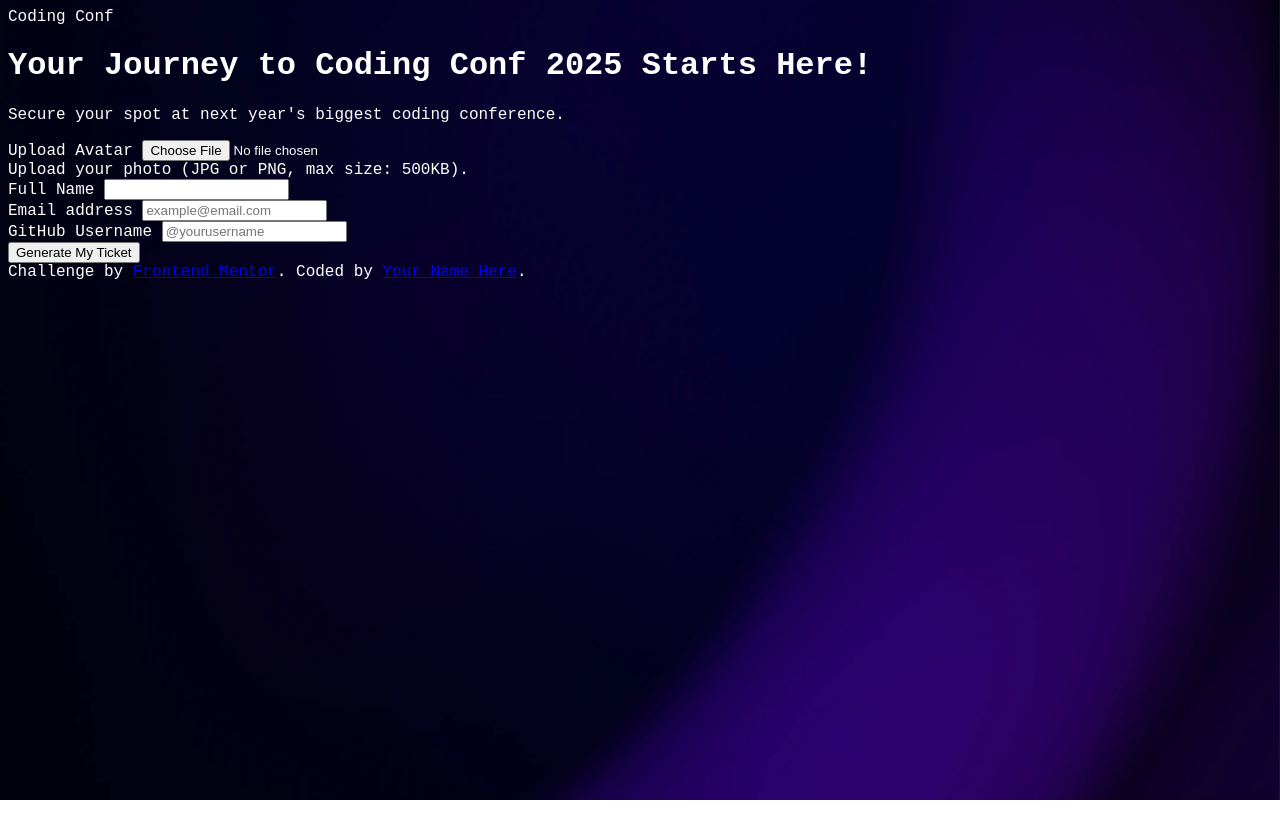
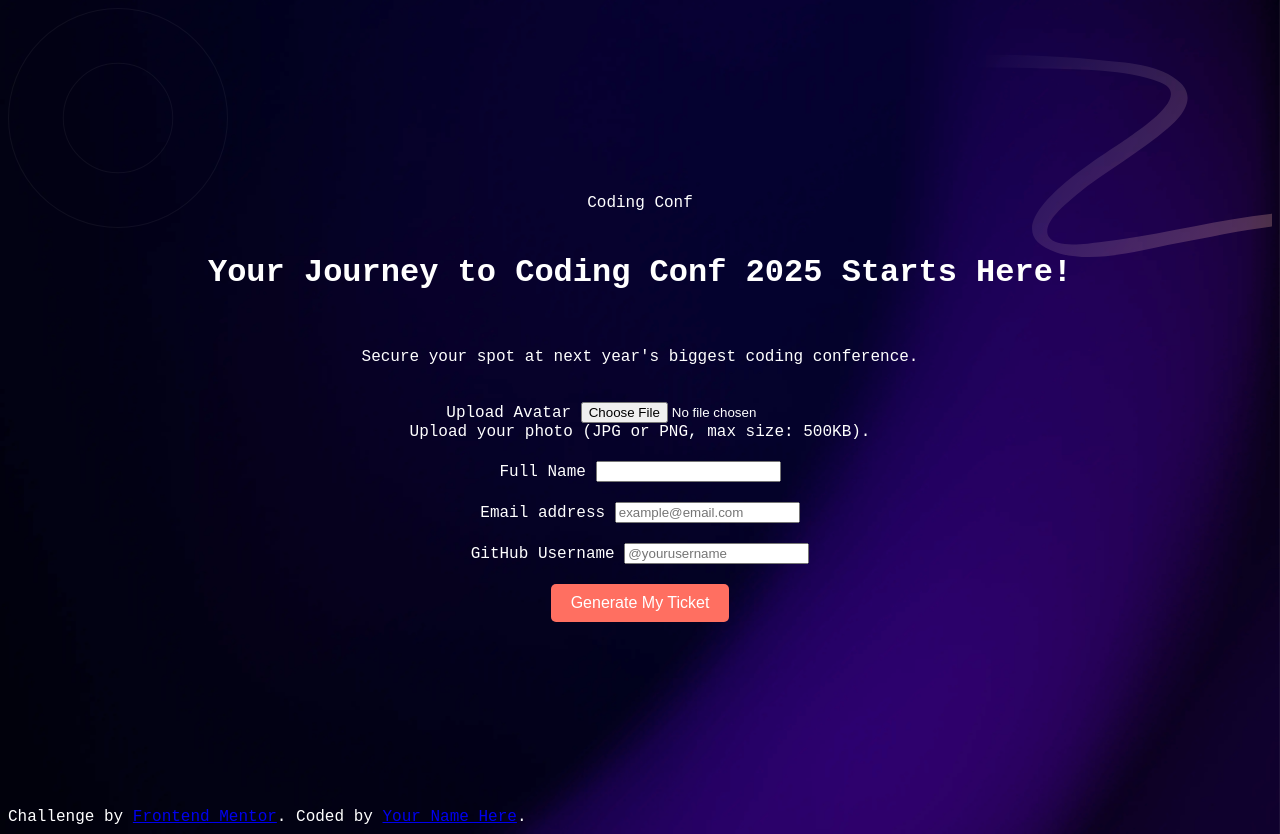
Before and after one commit to tuca-janahu/frontend-mentor-2, a plain HTML site: page conference-ticket-generator-main/src/index.html in a window 1280 px wide. Before the commit the page ends 800 px from the top, so only its background shows below. Drawn offline with Linux system fonts and the light colour scheme.

Commit message:
fix: style lines

```diff
--- a/conference-ticket-generator-main/src/index.html
+++ b/conference-ticket-generator-main/src/index.html
@@ -9,6 +9,9 @@
   <title>Frontend Mentor | Conference ticket generator</title>
 </head>
 <body>
+
+  <img src="../assets/images/pattern-circle.svg" class="pattern-circle" alt="" />
+  <img src="../assets/images/pattern-squiggly-line-top.svg" class="pattern-squiggly" alt="" />
 
   <form action="envio.html">
 
--- a/conference-ticket-generator-main/src/styles/styles.css
+++ b/conference-ticket-generator-main/src/styles/styles.css
@@ -6,3 +6,48 @@ body {
     position: relative;
     overflow: hidden;
 }
+
+.pattern-circle {
+    position: absolute;
+    top: 0;
+    left: 0;
+    width: 220px;
+    opacity: 0.5;
+    pointer-events: none;
+}
+
+.pattern-squiggly {
+    position: absolute;
+    top: 40px;
+    right: 0;
+    width: 450px;
+    opacity: 0.5;
+    pointer-events: none;
+}
+
+form {
+    display: flex;
+    flex-direction: column;
+    align-items: center;
+    justify-content: center;
+    height: 100vh;
+    gap: 20px;
+    text-align: center;
+    padding: 20px;
+    box-sizing: border-box;
+}
+
+button {
+    background-color: #ff6f61;
+    color: white;
+    border: none;
+    padding: 10px 20px;
+    font-size: 16px;
+    cursor: pointer;
+    border-radius: 5px;
+    transition: background-color 0.3s ease;
+}
+
+button:hover {
+    background-color: #ff3b2e;
+}
```
